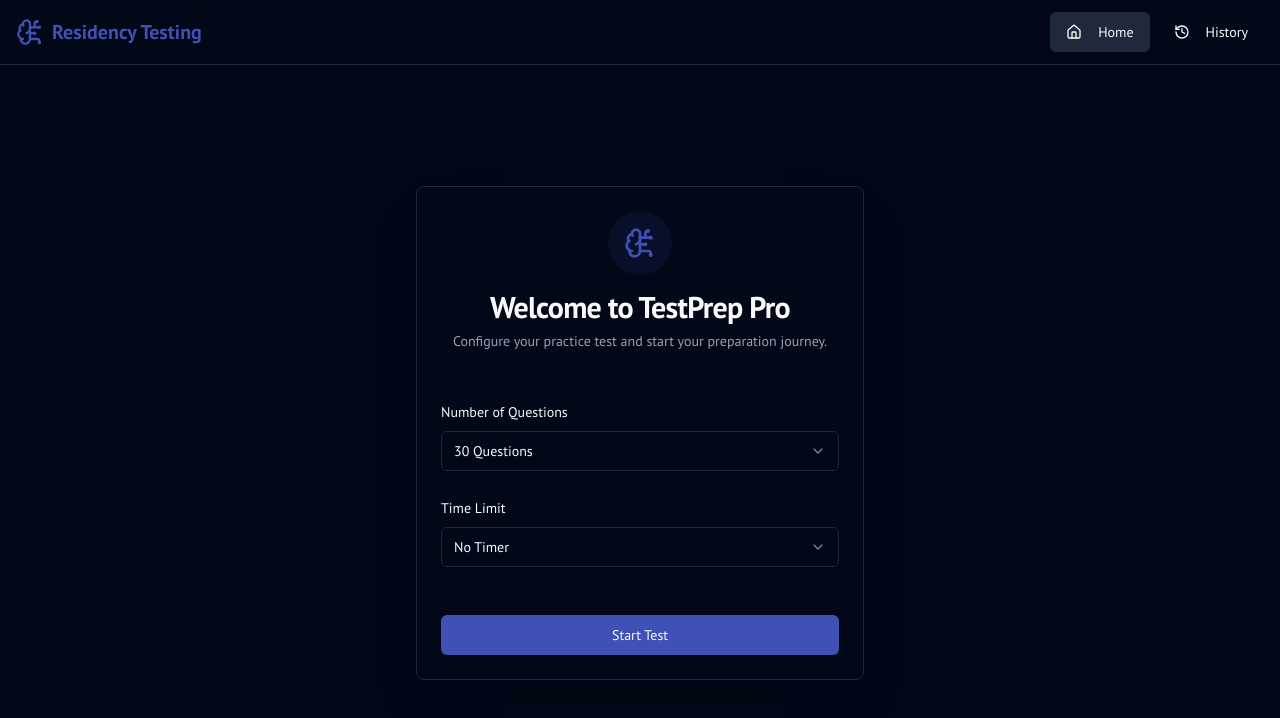
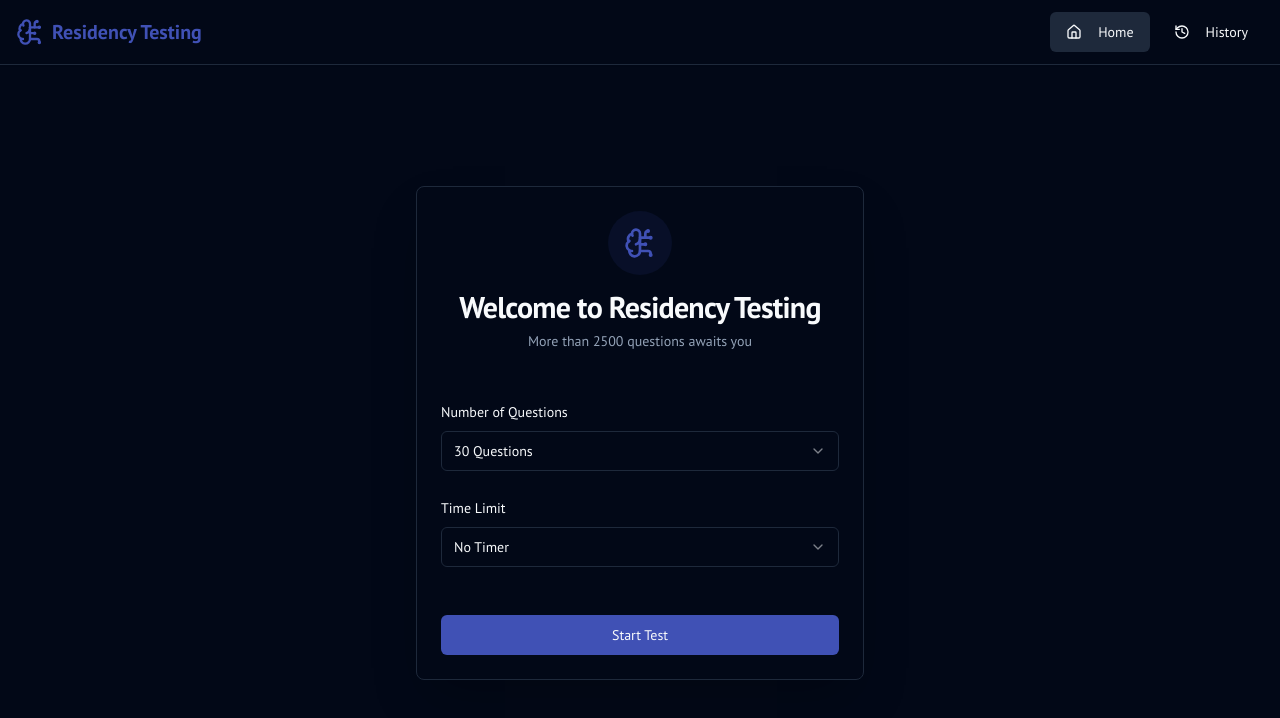
Before and after one commit to IskandarOmrv/Residency-Testing, a Next.js app: page / in a window 1280 px wide. Shown: the top 718 px of the page. Built offline with nearby package versions, Linux system fonts and the light colour scheme.

Commit message:
Add files via upload

```diff
--- a/src/app/page.tsx
+++ b/src/app/page.tsx
@@ -70,9 +70,9 @@ export default function HomePage() {
           <div className="mx-auto mb-2 flex h-14 w-14 items-center justify-center rounded-full bg-primary/10 text-primary md:h-16 md:w-16">
             <BrainCircuit className="h-7 w-7 md:h-8 md:w-8" />
           </div>
-          <CardTitle className="font-headline text-2xl md:text-3xl">Welcome to TestPrep Pro</CardTitle>
+          <CardTitle className="font-headline text-2xl md:text-3xl">Welcome to Residency Testing</CardTitle>
           <CardDescription>
-            Configure your practice test and start your preparation journey.
+            More than 2500 questions awaits you
           </CardDescription>
         </CardHeader>
         <form onSubmit={handleSubmit(onSubmit)}>
```
